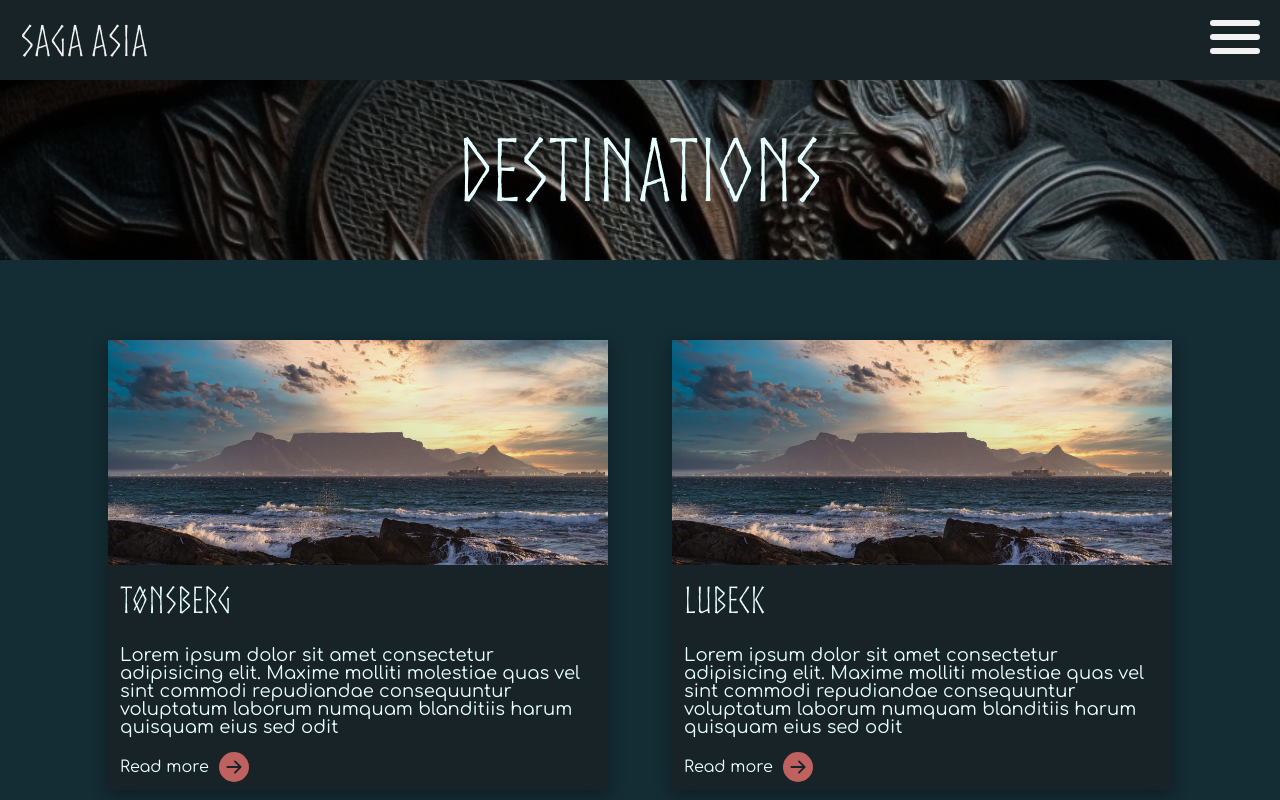
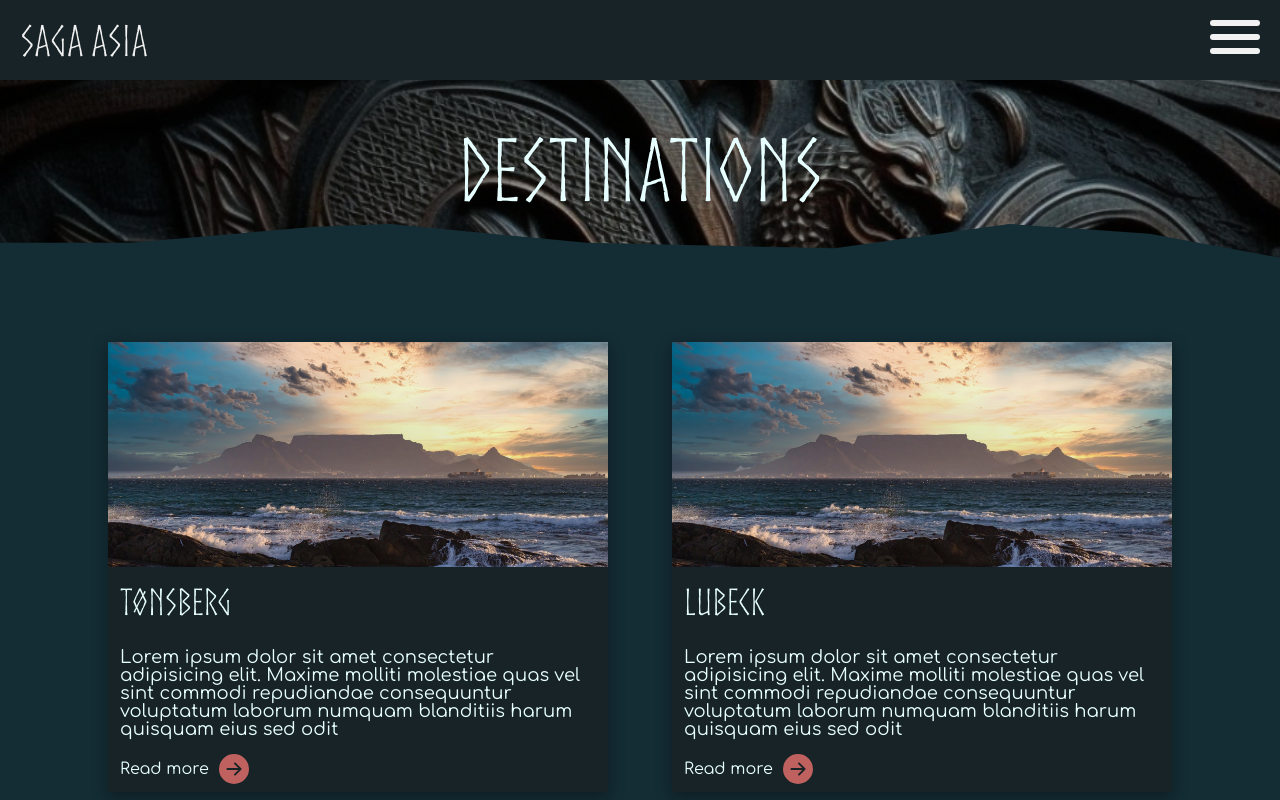
Before and after one commit to mobak88/Saga-Farmann, a Next.js app: page /destinations in a window 1280 px wide. Shown: the top 800 px of the page. Built offline with nearby package versions, Linux system fonts and the light colour scheme.

Commit message:
Crating heading waves

```diff
--- a/src/components/containers/darkContainer/DarkContainer.tsx.module.css
+++ b/src/components/containers/darkContainer/DarkContainer.tsx.module.css
@@ -4,5 +4,5 @@
   flex-direction: column;
   justify-content: center;
   align-items: center;
-  padding: var(--section-padding) 0;
+  padding: 4.6rem 0 var(--section-padding) 0;
 }
--- a/src/components/header/Header.module.css
+++ b/src/components/header/Header.module.css
@@ -5,8 +5,16 @@
   background-position: center;
   width: 100%;
   height: 180px;
+  padding-bottom: 36px;
   display: flex;
   justify-content: center;
   align-items: center;
   font-size: var(--h--step-3);
+  position: relative;
 }
+
+.wave-container {
+  position: absolute;
+  bottom: 0rem;
+  width: 100%;
+}
--- a/src/components/header/Header.tsx
+++ b/src/components/header/Header.tsx
@@ -2,6 +2,7 @@ import React from "react";
 import HeadingOne from "../typography/headings/HeadingOne";
 import styles from "./Header.module.css";
 import he from "he";
+import WaveDarkHeading from "../waves/wavesLargeScreen/WaveDarkHeader";
 
 interface HeaderInterface {
   header: string;
@@ -14,6 +15,9 @@ const Header = ({ header }: HeaderInterface) => {
   return (
     <div className={styles.wrapper}>
       <HeadingOne>{replacedHeader}</HeadingOne>
+      <div className={styles["wave-container"]}>
+        <WaveDarkHeading />
+      </div>
     </div>
   );
 };
--- /dev/null
+++ b/src/components/waves/wavesLargeScreen/WaveDarkHeader.tsx
@@ -0,0 +1,25 @@
+import React from "react";
+import styles from "../Waves.module.css";
+
+const WaveDarkHeader = () => {
+  return (
+    <svg
+      className={styles["wave"]}
+      xmlns="http://www.w3.org/2000/svg"
+      width="100%"
+      height="72"
+      viewBox="0 0 1927.183 72"
+      preserveAspectRatio="none"
+      aria-hidden="true"
+    >
+      <path
+        id="mistermoon_dark_backround_texture_e33e82ba-37ea-4940-bacc-e50977be18da"
+        d="M-11.738,217.394H1915.445V29.149L1719.292,5.267,1507.98-4.606,1244.562,19.627,871.146,14.242,575.886-4.606,462.8-1.875,185.1,14.242H-11.738Z"
+        transform="translate(11.737 4.606)"
+        fill="#142c34"
+      />
+    </svg>
+  );
+};
+
+export default WaveDarkHeader;
```
